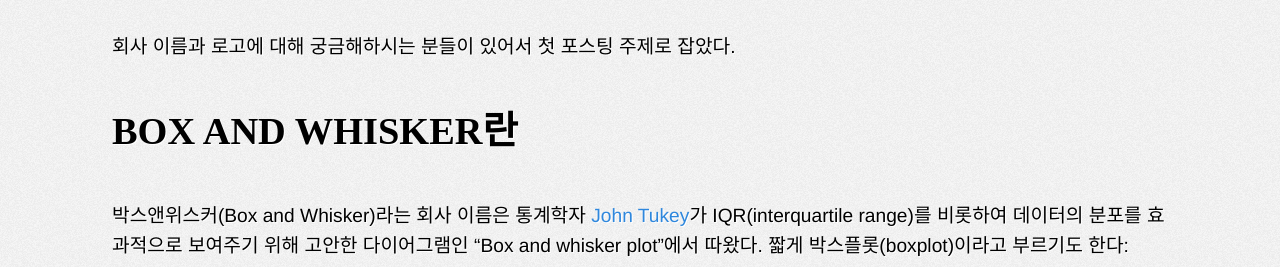
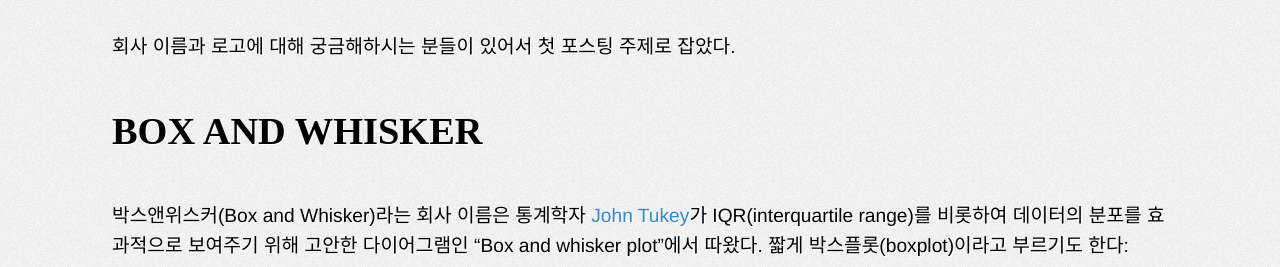
Before and after one commit to boxnwhiskr/boxnwhiskr.github.io, a Jekyll site: the page built from _posts/2014-09-03-whats_in_a_name.markdown, in a window 1280 px wide and 900 px high, cut to the strip 371-638 px from the top of the window. Built offline with Jekyll 4.4.1, drawn with Linux system fonts in a browser that asks for light colours.

Commit message:
Update 2014-09-03-whats_in_a_name.markdown

```diff
--- a/_posts/2014-09-03-whats_in_a_name.markdown
+++ b/_posts/2014-09-03-whats_in_a_name.markdown
@@ -8,7 +8,7 @@ category: announcement
 회사 이름과 로고에 대해 궁금해하시는 분들이 있어서 첫 포스팅 주제로 잡았다.
 
 
-# Box and Whisker란
+# Box and Whisker
 
 박스앤위스커(Box and Whisker)라는 회사 이름은 통계학자 [John Tukey](http://en.wikipedia.org/wiki/John_W._Tukey)가
 IQR(interquartile range)를 비롯하여 데이터의 분포를 효과적으로 보여주기 위해 고안한
```
